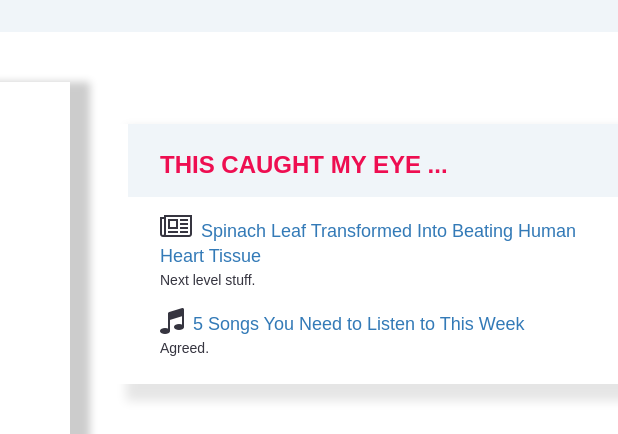
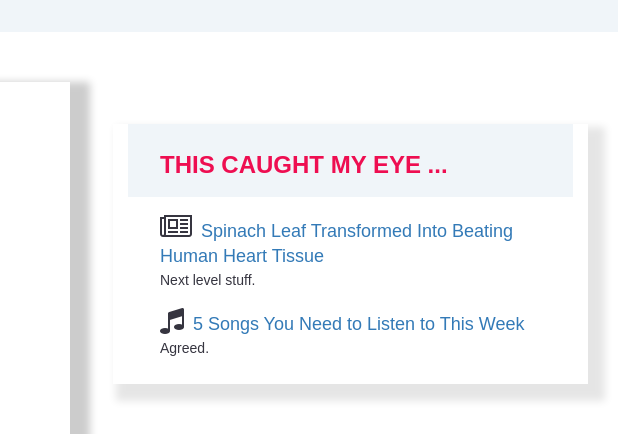
Before and after one commit to JulieSchneiderman/first-website, a plain HTML site: page index.html in a window 1280 px wide. Shown: the part 1368-1802 px from the top of the page, 662-1280 px from the left. Drawn offline with nearby package versions, Linux system fonts and the light colour scheme; a web font is replaced by a local one.

Commit message:
shadow and resizing minor changes

```diff
--- a/css/main.css
+++ b/css/main.css
@@ -102,7 +102,7 @@ h2,h3,h5 {
 }
 
 .side-shadow {
-	box-shadow: 20px 10px 10px 7px rgba(0,0,0,0.1);
+	box-shadow: 10px 10px 8px 7px rgba(0,0,0,0.1);
 }
 
 .blog-description {
@@ -122,6 +122,7 @@ h2,h3,h5 {
 
 .col-lg-5.side-shadow {
 	margin: -1526px 0 0px 760px;
+	width: 38%;
 }
 
 .links {
@@ -177,14 +178,9 @@ ul,li {
 	color: #363540;
 }
 
-@media screen and (min-width: 767px) {
-    .{
-    	width: 100%;
-    }
-}
 
-/*For iphone 6 */
-@media screen and (min-width: 375px) {
+/*For small screens */
+@media screen and (max-width: 375px) {
 	#contact {
 		width: 100%;
 	}
@@ -194,6 +190,9 @@ ul,li {
 	#blog-media {
 		margin-left: 4px;
 	}
+	/*.col-lg-5.side-shadow {
+		margin: 36px -2px 0 3px;
+	}*/
 }
 
 
```
